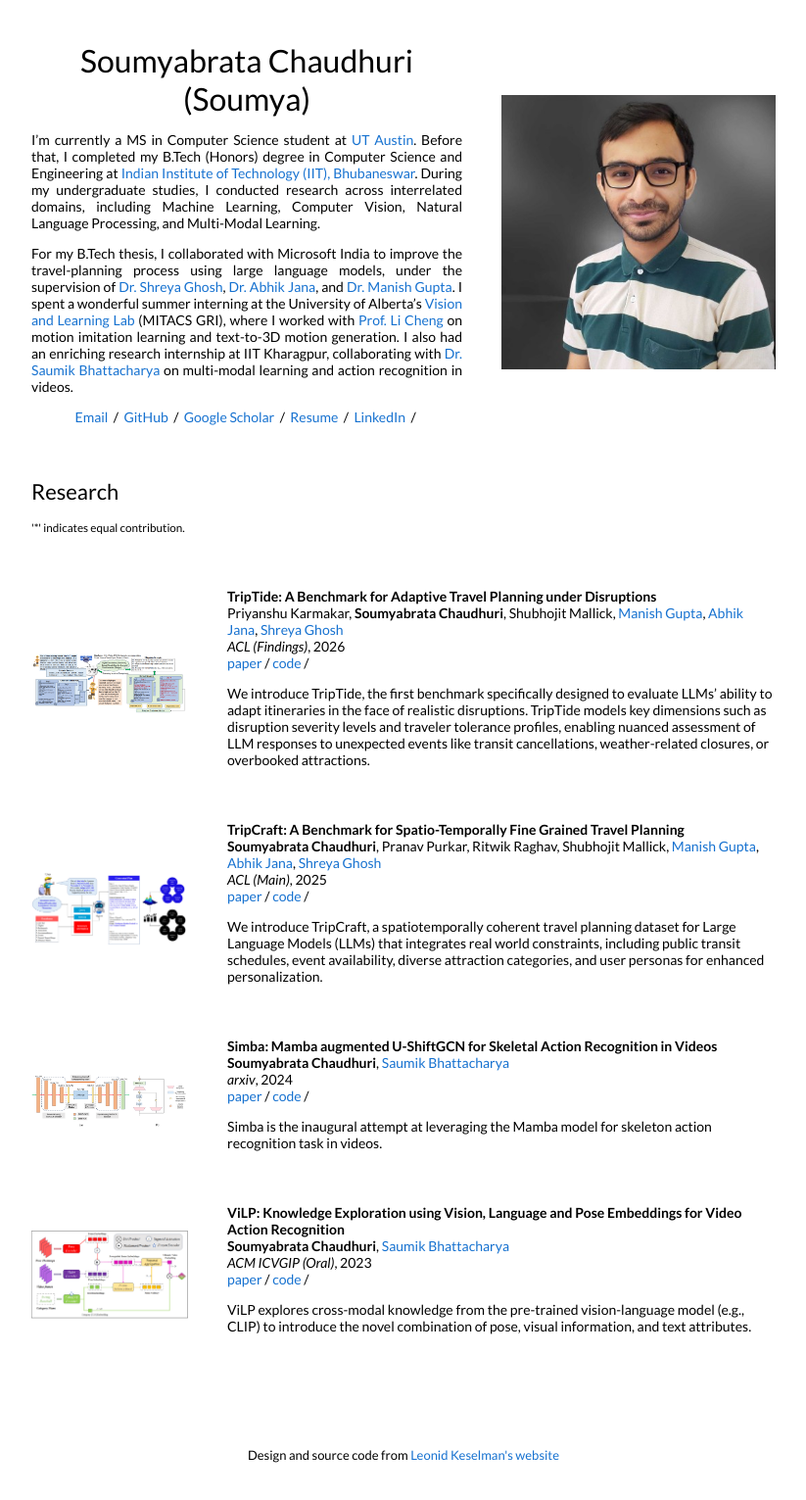
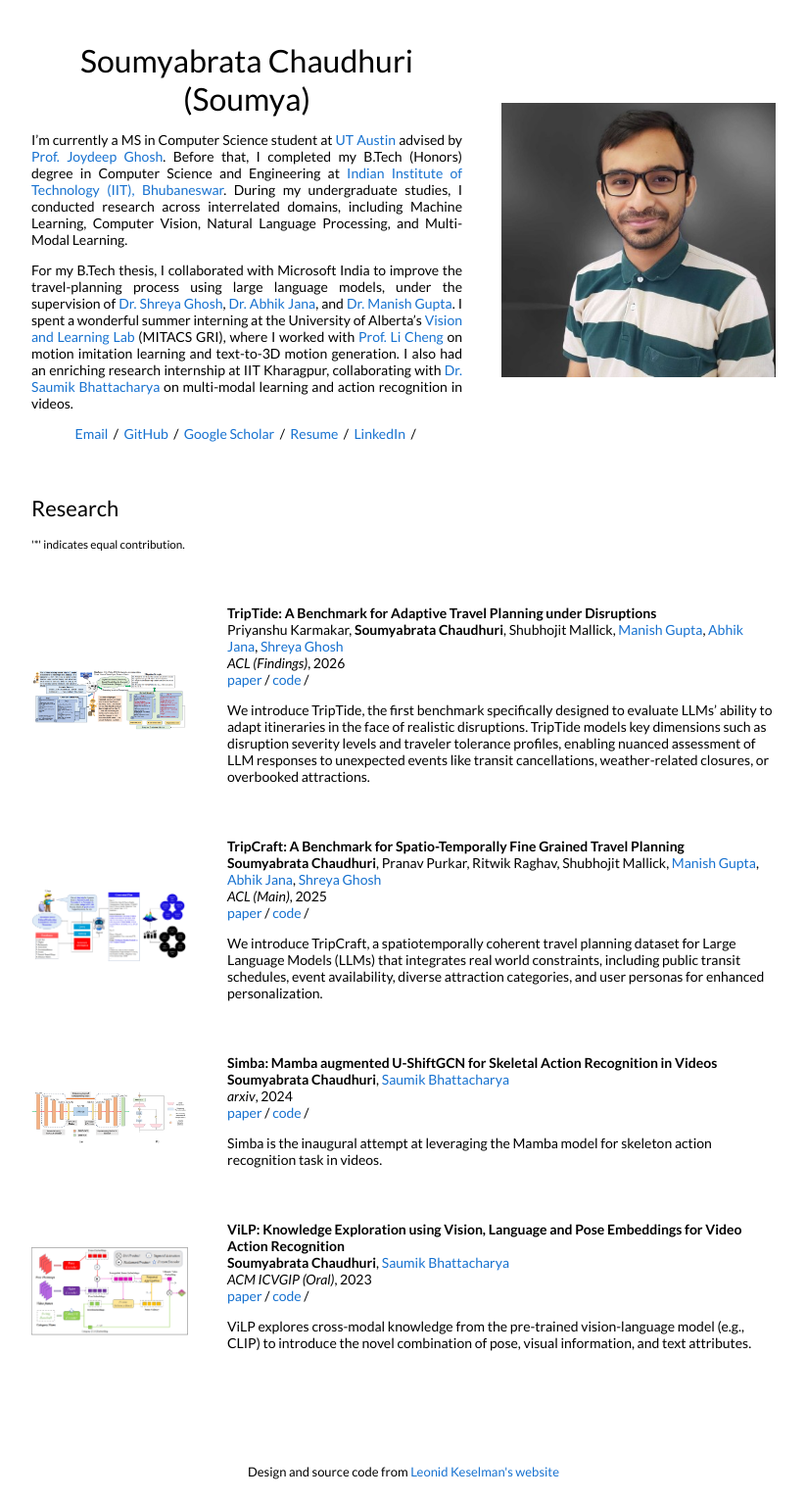
Before and after one commit to Soumyabrata2003/Soumyabrata2003.github.io, a Jekyll site: the page built from _posts/2025-08-09-soumya-tripcraft-triptide.markdown, in a window 1280 px wide. Shown: the whole page at 98% size, without its empty margins (228-1051 px from the left). Built offline with Jekyll 4.4.1, drawn with Linux system fonts in a browser that asks for light colours.

Commit message:
Update personal information in default layout

```diff
--- a/_layouts/default.html
+++ b/_layouts/default.html
@@ -30,7 +30,7 @@
                 Soumyabrata Chaudhuri (Soumya)
               </h1>
               <p style="text-align:justify">
-                I’m currently a MS in Computer Science student at <a href="https://www.cs.utexas.edu/">UT Austin</a>. Before that, I completed my B.Tech (Honors) degree in Computer Science and Engineering at <a href="https://www.iitbbs.ac.in/">Indian Institute of Technology (IIT), Bhubaneswar</a>. During my undergraduate studies, I conducted research across interrelated domains, including Machine Learning, Computer Vision, Natural Language Processing, and Multi-Modal Learning.
+                I’m currently a MS in Computer Science student at <a href="https://www.cs.utexas.edu/">UT Austin</a> advised by <a href="https://scholar.google.com/citations?hl=en&user=Xnk4W5cAAAAJ&view_op=list_works&sortby=pubdate" target="_blank" rel="noopener noreferrer">Prof. Joydeep Ghosh</a>. Before that, I completed my B.Tech (Honors) degree in Computer Science and Engineering at <a href="https://www.iitbbs.ac.in/">Indian Institute of Technology (IIT), Bhubaneswar</a>. During my undergraduate studies, I conducted research across interrelated domains, including Machine Learning, Computer Vision, Natural Language Processing, and Multi-Modal Learning.
               </p>
               <p style="text-align:justify">
                  For my B.Tech thesis, I collaborated with Microsoft India to improve the travel-planning process using large language models, under the supervision of <a href="https://scholar.google.com/citations?user=a5OKo7wAAAAJ&hl=en" target="_blank" rel="noopener noreferrer">Dr. Shreya Ghosh</a>, <a href="https://scholar.google.com/citations?user=D0DaFlEAAAAJ&hl=en" target="_blank" rel="noopener noreferrer">Dr. Abhik Jana</a>, and <a href="https://scholar.google.co.in/citations?user=eX9PSu0AAAAJ" target="_blank" rel="noopener noreferrer">Dr. Manish Gupta</a>. I spent a wonderful summer interning at the University of Alberta’s <a href="https://vision-and-learning-lab-ualberta.github.io/">Vision and Learning Lab</a> (MITACS GRI), where I worked with <a href="https://scholar.google.com/citations?user=9IRFiEQAAAAJ&hl=en" target="_blank" rel="noopener noreferrer">Prof. Li Cheng</a> on motion imitation learning and text-to-3D motion generation. I also had an enriching research internship at IIT Kharagpur, collaborating with <a href="https://scholar.google.com/citations?hl=en&user=8pffuA4AAAAJ&view_op=list_works&sortby=pubdate" target="_blank" rel="noopener noreferrer">Dr. Saumik Bhattacharya</a> on multi-modal learning and action recognition in videos.
```
